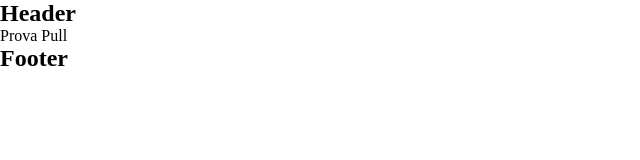
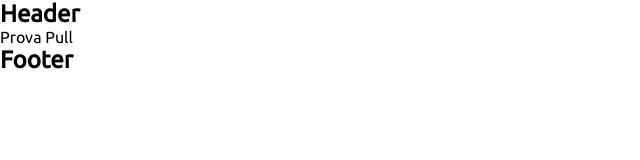
Before and after one commit to MykolaDekusar/proj-html-vuejs, a Vue app: page / in a window 1280 px wide. Shown: the top 160 px of the page, without its empty margins (0-640 px from the left). Built offline with nearby package versions, Linux system fonts and the light colour scheme.

Commit message:
[UPD] imported font from npm

```diff
--- a/index.html
+++ b/index.html
@@ -4,9 +4,6 @@
     <meta charset="UTF-8" />
     <link rel="icon" type="image/svg+xml" href="/vite.svg" />
     <meta name="viewport" content="width=device-width, initial-scale=1.0" />
-    <style>
-      @import url('https://fonts.googleapis.com/css2?family=Ubuntu:ital,wght@0,300;0,400;0,500;0,700;1,300;1,400;1,500;1,700&display=swap');
-      </style>
     <title>Vite Vue Template w/axios</title>
   </head>
   <body>
--- a/package.json
+++ b/package.json
@@ -9,6 +9,7 @@
     "preview": "vite preview"
   },
   "dependencies": {
+    "@fontsource/ubuntu": "^5.0.13",
     "axios": "^1.7.2",
     "vue": "^3.4.21",
     "vue-router": "^4.3.3"
--- a/src/assets/scss/partials/_reset.scss
+++ b/src/assets/scss/partials/_reset.scss
@@ -6,6 +6,7 @@ RESET
   margin: 0;
   padding: 0;
   box-sizing: border-box;
+  font-family: "Ubuntu";
 }
 
 ul {
--- a/src/assets/scss/partials/_typography.scss
+++ b/src/assets/scss/partials/_typography.scss
@@ -1,4 +1,3 @@
 /******
 TYPO
 ******/
-$ubuntu :"Ubuntu", sans-serif;
--- a/src/main.js
+++ b/src/main.js
@@ -9,5 +9,8 @@ import App from "./App.vue";
 //import router.js
 import { router } from "./router";
 
+//import font ubuntu
+import "@fontsource/ubuntu";
+
 //app mount
 createApp(App).use(router).mount("#app");
```
Also changed, not shown: 1 other file (tests, documents, lock files or other folders).
